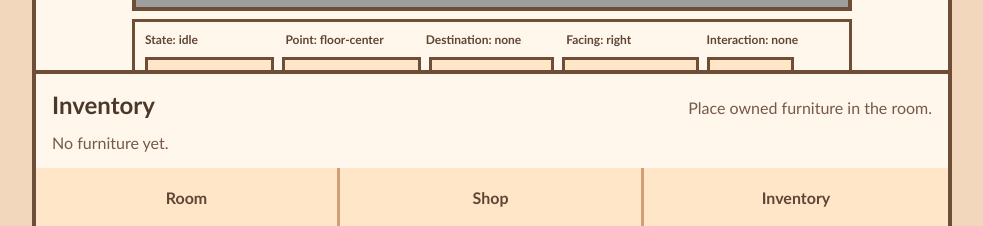
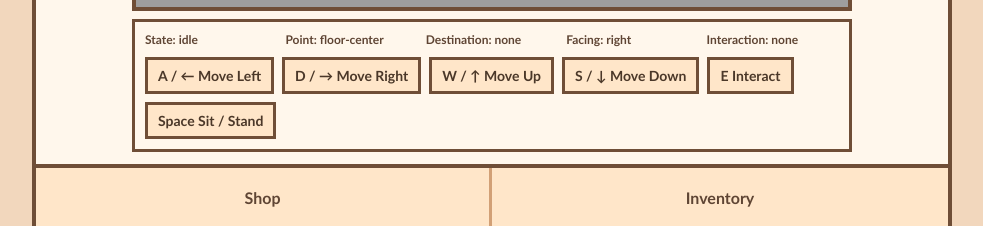
Before and after one commit to MYNTCODE/meow-meow, a React (Vite) app: page / in a window 1280 px wide. Shown: the part 638-864 px from the top of the page, without its empty margins (148-1131 px from the left). Built offline with nearby package versions, Linux system fonts and the light colour scheme; grey boxes are pictures that could not be loaded.

Commit message:
fix(nav): remove room tab

```diff
--- a/src/App.tsx
+++ b/src/App.tsx
@@ -12,17 +12,24 @@ export default function App() {
 
   useCoinIncome();
 
+  function handleNavigation(target: 'shop' | 'inventory') {
+    dispatch({
+      type: 'setOpenPanel',
+      panel: state.openPanel === target ? null : target,
+    });
+  }
+
   return (
     <main className={styles.gameShell}>
       <TopStatusBar coins={state.coins} />
       <section className={styles.playArea}>
-        <RoomView state={state} dispatch={dispatch} />
+      <RoomView state={state} dispatch={dispatch} />
       </section>
       <DevResetButton />
-      <BottomPanel activePanel={state.activePanel} />
+      <BottomPanel openPanel={state.openPanel} />
       <BottomNavigation
-        activePanel={state.activePanel}
-        onSelectPanel={(panel) => dispatch({ type: 'setActivePanel', panel })}
+        openPanel={state.openPanel}
+        onSelectPanel={handleNavigation}
       />
     </main>
   );
--- a/src/components/BottomNavigation.module.css
+++ b/src/components/BottomNavigation.module.css
@@ -1,6 +1,6 @@
 .nav {
   display: grid;
-  grid-template-columns: repeat(3, 1fr);
+  grid-template-columns: repeat(2, 1fr);
   width: 100%;
   border-top: 4px solid #6f4e37;
   background: #ffe6c9;
@@ -17,13 +17,30 @@
   cursor: pointer;
 }
 
+@media (pointer: coarse) and (max-width: 720px) {
+  .nav button {
+    min-height: 52px;
+  }
+}
+
 .nav button:last-child {
   border-right: 0;
 }
 
-.nav button:hover,
-.nav button:focus-visible,
 .nav .active {
   background: #f2c66d;
   color: #3d2a1f;
 }
+
+.nav button:hover {
+  color: #3d2a1f;
+}
+
+.nav button:focus-visible {
+  outline: 2px solid #3d2a1f;
+  outline-offset: -4px;
+}
+
+.nav button:active {
+  background: transparent;
+}
--- a/src/components/BottomNavigation.tsx
+++ b/src/components/BottomNavigation.tsx
@@ -1,25 +1,24 @@
-import type { PanelView } from '../types/game';
+import type { OpenPanel } from '../types/game';
 import styles from './BottomNavigation.module.css';
 
 interface BottomNavigationProps {
-  activePanel: PanelView;
-  onSelectPanel: (panel: PanelView) => void;
+  openPanel: OpenPanel;
+  onSelectPanel: (panel: 'shop' | 'inventory') => void;
 }
 
-const NAV_ITEMS: Array<{ label: string; panel: PanelView }> = [
-  { label: 'Room', panel: 'room' },
+const NAV_ITEMS: Array<{ label: string; panel: 'shop' | 'inventory' }> = [
   { label: 'Shop', panel: 'shop' },
   { label: 'Inventory', panel: 'inventory' },
 ];
 
-export function BottomNavigation({ activePanel, onSelectPanel }: BottomNavigationProps) {
+export function BottomNavigation({ openPanel, onSelectPanel }: BottomNavigationProps) {
   return (
     <nav className={styles.nav} aria-label="Game navigation">
       {NAV_ITEMS.map((item) => (
         <button
           type="button"
           key={item.panel}
-          className={activePanel === item.panel ? styles.active : undefined}
+          className={openPanel === item.panel ? styles.active : undefined}
           onClick={() => onSelectPanel(item.panel)}
         >
           {item.label}
--- a/src/components/BottomPanel.module.css
+++ b/src/components/BottomPanel.module.css
@@ -7,3 +7,9 @@
   background: #fff7ec;
   z-index: 10;
 }
+
+@media (pointer: coarse) and (max-width: 720px) {
+  .panelWrap {
+    bottom: 52px;
+  }
+}
--- a/src/components/BottomPanel.tsx
+++ b/src/components/BottomPanel.tsx
@@ -1,20 +1,20 @@
 import { InventoryPanel } from '../features/inventory/InventoryPanel';
 import { ShopPanel } from '../features/shop/ShopPanel';
-import type { PanelView } from '../types/game';
+import type { OpenPanel } from '../types/game';
 import styles from './BottomPanel.module.css';
 
 interface BottomPanelProps {
-  activePanel: PanelView;
+  openPanel: OpenPanel;
 }
 
-export function BottomPanel({ activePanel }: BottomPanelProps) {
-  if (activePanel === 'room') {
+export function BottomPanel({ openPanel }: BottomPanelProps) {
+  if (openPanel === null) {
     return null;
   }
 
   return (
     <div className={styles.panelWrap}>
-      {activePanel === 'shop' ? <ShopPanel /> : <InventoryPanel />}
+      {openPanel === 'shop' ? <ShopPanel /> : <InventoryPanel />}
     </div>
   );
 }
```
